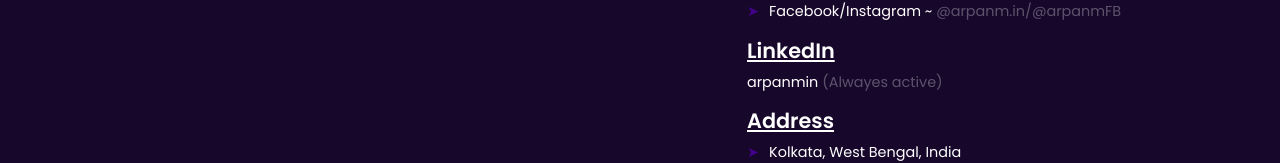
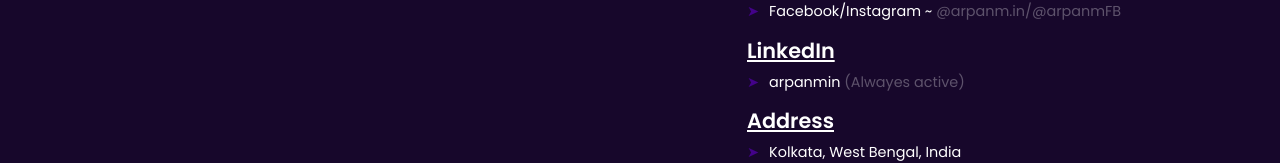
Before and after one commit to mandalarpan99/portfolio2.0, a React (Vite) app: page / in a window 1280 px wide. Shown: the part 3025-3188 px from the top of the page. Built offline with nearby package versions, Linux system fonts and the light colour scheme; a web font is replaced by a local one.

Commit message:
publish portfolio

```diff
--- a/package.json
+++ b/package.json
@@ -1,4 +1,5 @@
 {
+  "homepage": "https://mandalarpan99.github.io/portfolio2.0",
   "name": "portfolio4.0",
   "private": true,
   "version": "0.0.0",
@@ -7,7 +8,9 @@
     "dev": "vite",
     "build": "vite build",
     "lint": "eslint .",
-    "preview": "vite preview"
+    "preview": "vite preview",
+    "predeploy": "npm run build",
+    "deploy": "gh-pages -d build"
   },
   "dependencies": {
     "@fortawesome/fontawesome-free": "^6.7.2",
@@ -26,6 +29,7 @@
     "eslint-plugin-react": "^7.37.2",
     "eslint-plugin-react-hooks": "^5.0.0",
     "eslint-plugin-react-refresh": "^0.4.16",
+    "gh-pages": "^6.3.0",
     "globals": "^15.14.0",
     "vite": "^6.0.5"
   }
--- a/src/assets/Contact.jsx
+++ b/src/assets/Contact.jsx
@@ -24,7 +24,7 @@
                     <h1>Social</h1>
                     <p className="contact-details"><span className='skill-arrow'>➤</span>Facebook/Instagram ~ <span className="contact-at">@arpanm.in/@arpanmFB</span></p>
                     <h1>LinkedIn</h1>
-                    <p className="contact-details">arpanmin <span className="contact-at">(Alwayes active)</span></p>
+                    <p className="contact-details"><span className='skill-arrow'>➤</span>arpanmin <span className="contact-at">(Alwayes active)</span></p>
                     <h1>Address</h1>
                     <p className="contact-details"><span className='skill-arrow'>➤</span>Kolkata, West Bengal, India</p>
                 </div>
```
Also changed, not shown: 1 other file (tests, documents, lock files or other folders).
